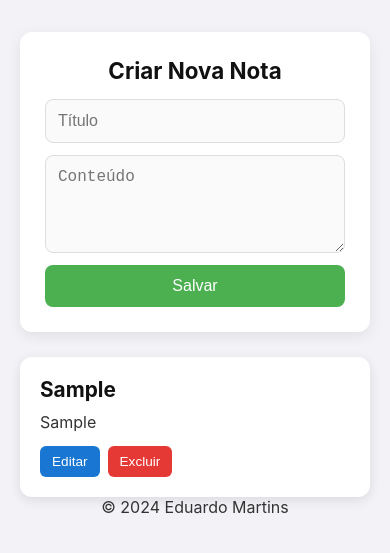
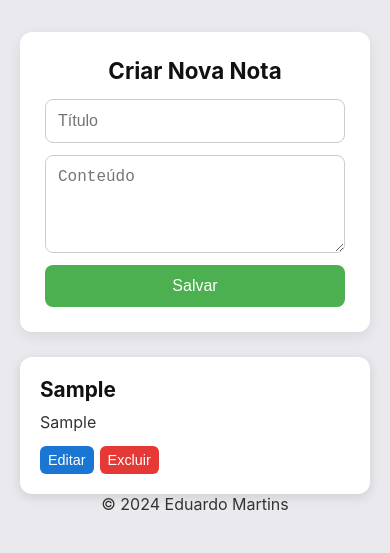
Before and after one commit to eduardomartins2/frontend-posts, a plain HTML site: page index.html in a window 390 px wide. Both pictures are taken after typing "Sample", "Sample" into the empty fields and a click on the button "Salvar". Shown: the part 77-630 px from the top of the page. Drawn offline with Linux system fonts and the light colour scheme.

Commit message:
feat(ui): improve card contrast, add responsive grid and fix line breaks

```diff
--- a/css/style.css
+++ b/css/style.css
@@ -9,7 +9,7 @@
 
 body {
     font-family: "Inter", Arial, sans-serif;
-    background: #f2f2f7;
+    background: #e9e9ee;
     color: #333;
     padding: 20px;
     display: flex;
@@ -68,8 +68,8 @@ header h1 {
 #create-post textarea {
     padding: 12px;
     border-radius: 8px;
-    border: 1px solid #ddd;
-    background: #fafafa;
+    border: 1px solid #ccc;  /* mais escuro */
+    background: #ffffff;     /* agora branco real */
     font-size: 1rem;
 }
 
@@ -92,17 +92,17 @@ header h1 {
     CARDS (NOTAS)
 ------------------------------ */
 #posts {
-    display: flex;
-    flex-direction: column;
+    display: grid;
+    grid-template-columns: repeat(auto-fit, minmax(280px, 1fr));
     gap: 18px;
+    width: 100%;
 }
 
 .post {
     background: #ffffff;
     padding: 20px;
     border-radius: 12px;
-    box-shadow: 0 3px 12px rgba(0,0,0,0.10);
-    transition: transform .15s ease, box-shadow .15s ease;
+    box-shadow: 0 3px 12px rgba(0,0,0,0.12);
 }
 
 .post:hover {
@@ -119,22 +119,24 @@ header h1 {
 .post p {
     line-height: 1.5;
     margin-bottom: 12px;
+    white-space: pre-wrap;
 }
+
 
 /* Botões */
 .post-buttons {
     display: flex;
-    gap: 8px;
+    gap: 6px;
 }
 
 .edit-btn,
 .delete-btn {
     border: none;
-    padding: 8px 12px;
-    font-size: 0.85rem;
+    padding: 6px 8px;
+    font-size: 0.9rem;
     border-radius: 6px;
     cursor: pointer;
-    color: #fff;
+    color: white;
     transition: 0.15s ease;
 }
 
```
